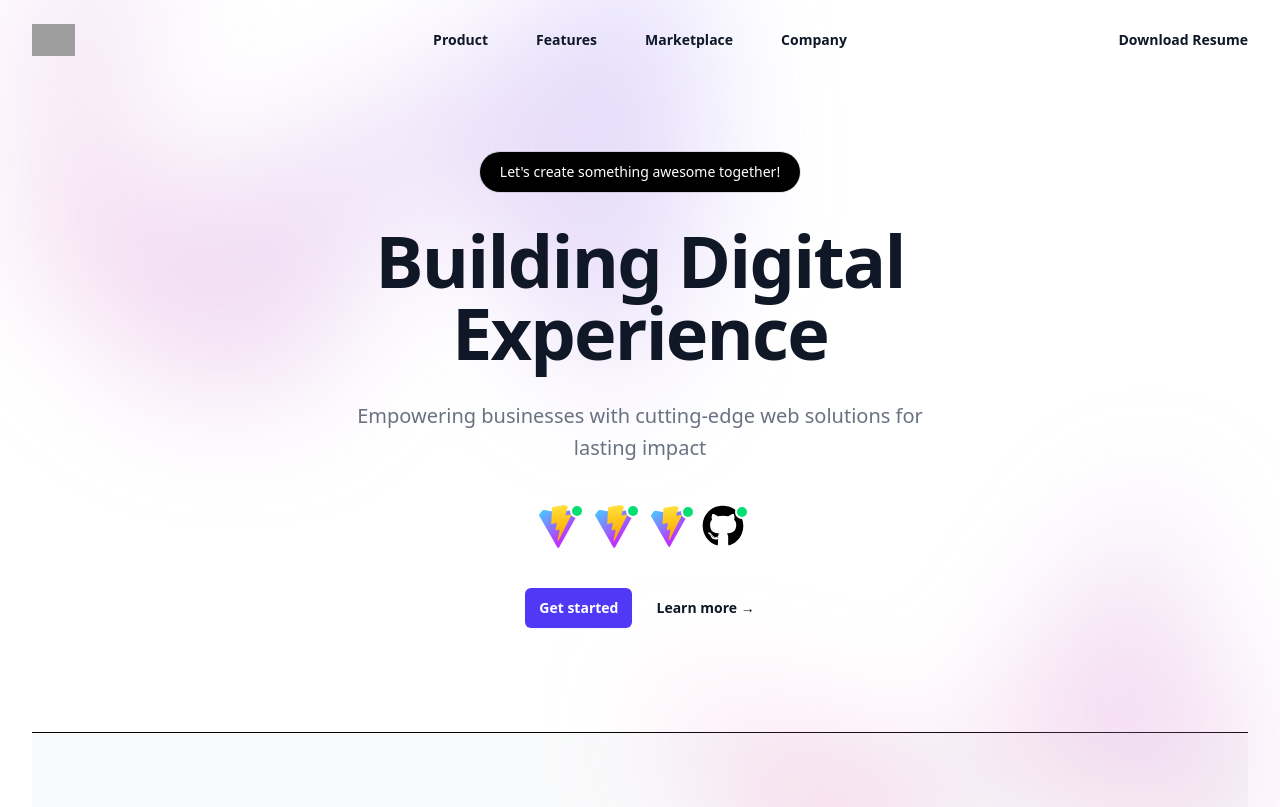
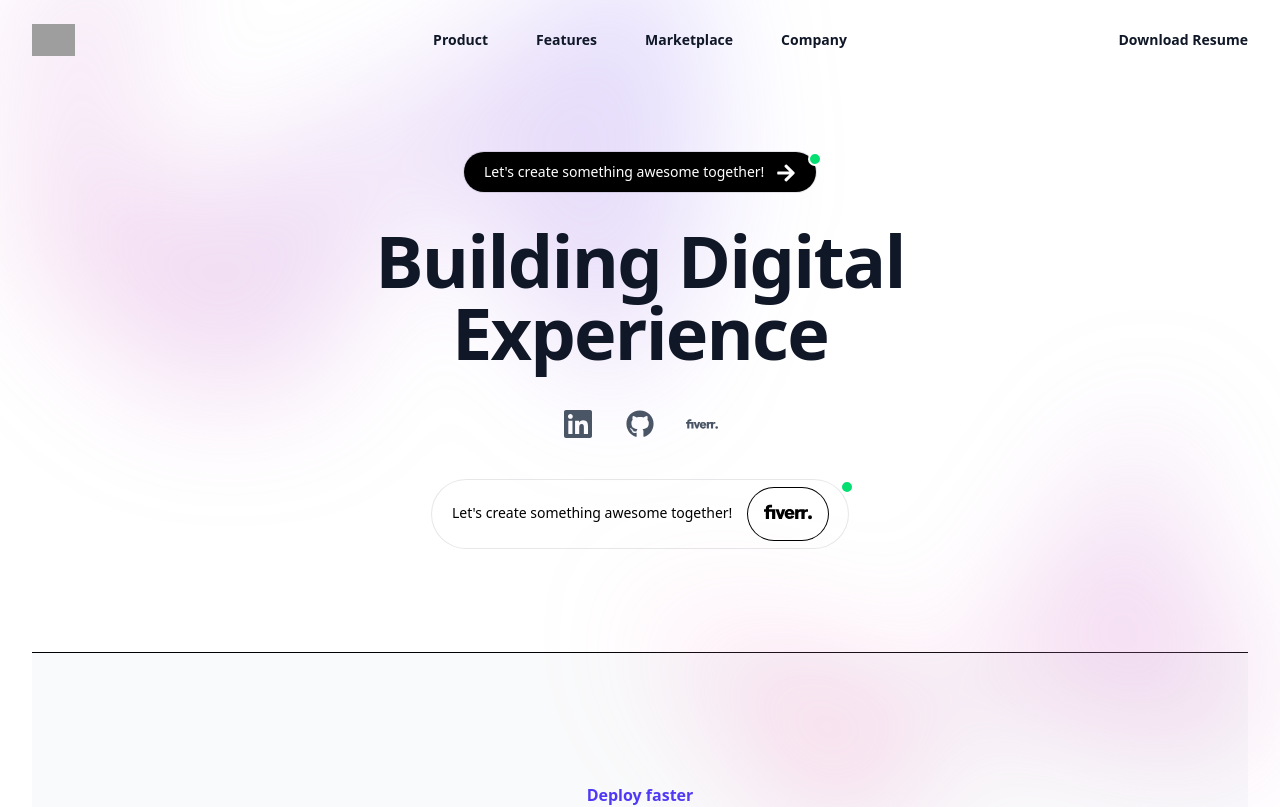
Before and after one commit to imranahmad537/Imran-developer-portfolio, a React (Vite) app: page / in a window 1280 px wide. Shown: the top 807 px of the page. Built offline with nearby package versions, Linux system fonts and the light colour scheme; grey boxes are pictures that could not be loaded.

Commit message:
Committed

```diff
--- a/src/Pages/Hero.jsx
+++ b/src/Pages/Hero.jsx
@@ -3,7 +3,17 @@
 import { useState } from "react";
 import { Dialog, DialogPanel } from "@headlessui/react";
 import { Bars3Icon, XMarkIcon } from "@heroicons/react/24/outline";
-import {FaGithub} from "react-icons/fa"
+import {
+  FaArrowAltCircleUp,
+  FaArrowCircleRight,
+  FaArrowRight,
+  FaArrowsAltH,
+  FaGithub,
+  FaLinkedin,
+} from "react-icons/fa";
+import Banner from "../Components/Banner";
+import { SiArchiveofourown, SiDiscover, SiFiverr } from "react-icons/si";
+
 const navigation = [
   { name: "Product", href: "#" },
   { name: "Features", href: "#" },
@@ -15,6 +25,7 @@ export default function Example() {
   const [mobileMenuOpen, setMobileMenuOpen] = useState(false);
 
   return (
+    <>
       <div className="bg-white">
         <header className="absolute inset-x-0 top-0 z-50">
           <nav
@@ -130,49 +141,56 @@ export default function Example() {
               <div className="relative rounded-full px-5 bg-black py-2 text-sm/6 text-white ring-1 ring-gray-900/10 hover:ring-gray-900/20">
                 {/* <div class="absolute inset-0 duration-1000 opacity-50 transitiona-all bg-gradient-to-r from-indigo-500 via-pink-500 to-yellow-400 rounded-xl blur-lg filter group-hover:opacity-100 group-hover:duration-200"></div> */}
                 Let's create something awesome together!{" "}
-              {/* <a href="#" className="font-semibold text-indigo-600">
+                <a href="#" className="font-semibold ">
                   <span aria-hidden="true" className="absolute inset-0" />
-                Read more <span aria-hidden="true">&rarr;</span>
-              </a> */}
+                  <FaArrowRight className="inline-block w-5 h-5 ml-2" />
+                  <span class="top-0 ml-3 absolute  w-3.5 h-3.5 bg-green-400 border-2 border-white dark:border-gray-800 rounded-full"></span>
+                </a>
               </div>
             </div>
             <div className="text-center">
               <h1 className="text-5xl font-semibold tracking-tight text-balance text-gray-900 sm:text-7xl">
                 Building Digital Experience
               </h1>
-            <p className="mt-8 text-lg font-medium text-pretty text-gray-500 sm:text-xl/8">
+              {/* <p className="mt-8 text-lg font-medium text-pretty text-gray-500 sm:text-xl/8">
              Empowering businesses with cutting-edge web solutions for lasting
              impact
-            </p>
-            <div className=" flex items-center justify-center mt-10 gap-3">
+           </p> */}
+              <div className=" flex items-center justify-center mt-10 gap-8">
                 <div class="relative ">
-                <img class="w-11 h-11 rounded-full" src="/vite.svg" alt="" />
-                <span class="top-0 ml-3 absolute  w-3.5 h-3.5 bg-green-400 border-2 border-white dark:border-gray-800 rounded-full"></span>
+                  <FaLinkedin className="w-8 h-8 text-gray-600" />
+                  {/* <span class="top-0 ml-3 absolute  w-3.5 h-3.5 bg-green-400 border-2 border-white dark:border-gray-800 rounded-full"></span> */}
                 </div>
                 <div class="relative ">
-                <img class="w-11 h-11 rounded-full" src="/vite.svg" alt="" />
-                <span class="top-0 ml-3 absolute  w-3.5 h-3.5 bg-green-400 border-2 border-white dark:border-gray-800 rounded-full"></span>
+                  <FaGithub className="w-7 h-7 text-gray-600" />
+                  {/* <span class="top-0 ml-3 absolute  w-3.5 h-3.5 bg-green-400 border-2 border-white dark:border-gray-800 rounded-full"></span> */}
                 </div>
                 <div class="relative ">
-                <img class="w-10.5 h-10.5 rounded-full" src="/vite.svg" alt="" />
-                <span class="top-0 ml-3 absolute  w-3.5 h-3.5 bg-green-400 border-2 border-white dark:border-gray-800 rounded-full"></span>
-              </div>
-              <div class="relative ">
-               <FaGithub className="w-10.5 h-10.5 rounded-full" />
-                <span class="top-0 ml-3 absolute  w-3.5 h-3.5 bg-green-400 border-2 border-white dark:border-gray-800 rounded-full"></span>
+                  <SiFiverr className="w-8 h-8  text-gray-600" />
+                  {/* <span class="top-0 ml-3 absolute  w-3.5 h-3.5 bg-green-400 border-2 border-white dark:border-gray-800 rounded-full"></span> */}
                 </div>
               </div>
 
               <div className="mt-10 flex items-center justify-center gap-x-6">
+                <div className="relative rounded-full px-5  py-2 text-sm/6 text-black ring-1 ring-gray-900/10 hover:ring-gray-900/20">
+                  Let's create something awesome together!{" "}
+                  <a href="#" className="font-semibold ">
+                    <span aria-hidden="true" className="absolute inset-0" />
+
+                    <SiFiverr className="inline-block ml-3 ring-1 rounded-4xl w-20 h-13 pb-1 " />
+                    <span class="top-0 ml-3 absolute  w-3.5 h-3.5 bg-green-400 border-2 border-white dark:border-gray-800 rounded-full"></span>
+                  </a>
+                </div>
+
+                {/* <a href="#" className="text-sm/6 font-semibold text-gray-900">
+             <h1>Hire Me</h1> <span aria-hidden="true">→</span>
+             </a>
              <a
                href="#"
                className="rounded-md bg-indigo-600 px-3.5 py-2.5 text-sm font-semibold text-white shadow-xs hover:bg-indigo-500 focus-visible:outline-2 focus-visible:outline-offset-2 focus-visible:outline-indigo-600"
              >
-                Get started
-              </a>
-              <a href="#" className="text-sm/6 font-semibold text-gray-900">
-                Learn more <span aria-hidden="true">→</span>
-              </a>
+               <h1></h1>
+             </a> */}
               </div>
             </div>
           </div>
@@ -190,5 +208,10 @@ export default function Example() {
           </div>
         </div>
       </div>
+    </>
   );
 }
+
+{
+  /* <div class="absolute inset-0 duration-1000 opacity-50 transitiona-all bg-gradient-to-r from-indigo-500 via-pink-500 to-yellow-400 rounded-xl blur-lg filter group-hover:opacity-100 group-hover:duration-200"></div> */
+}
```
Lines whose indentation alone changed are shown as unchanged.
